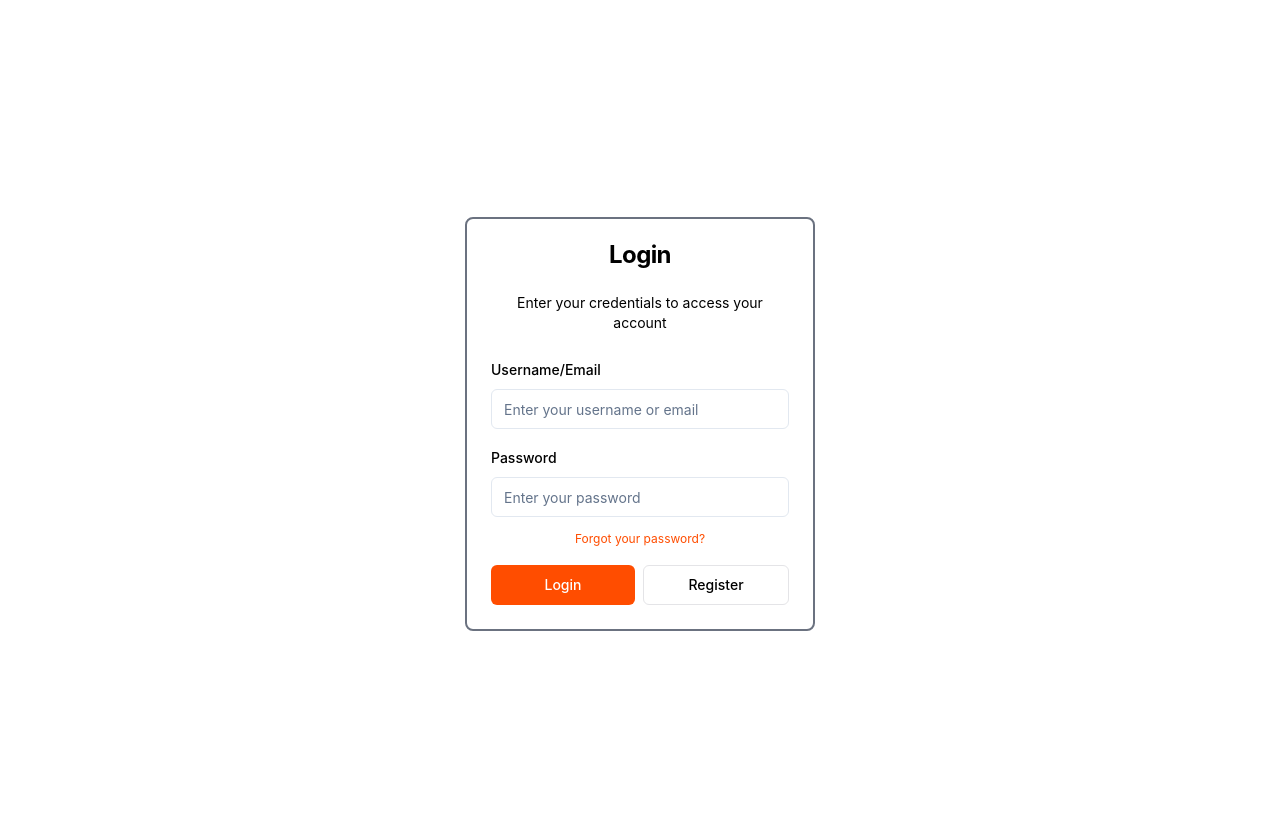
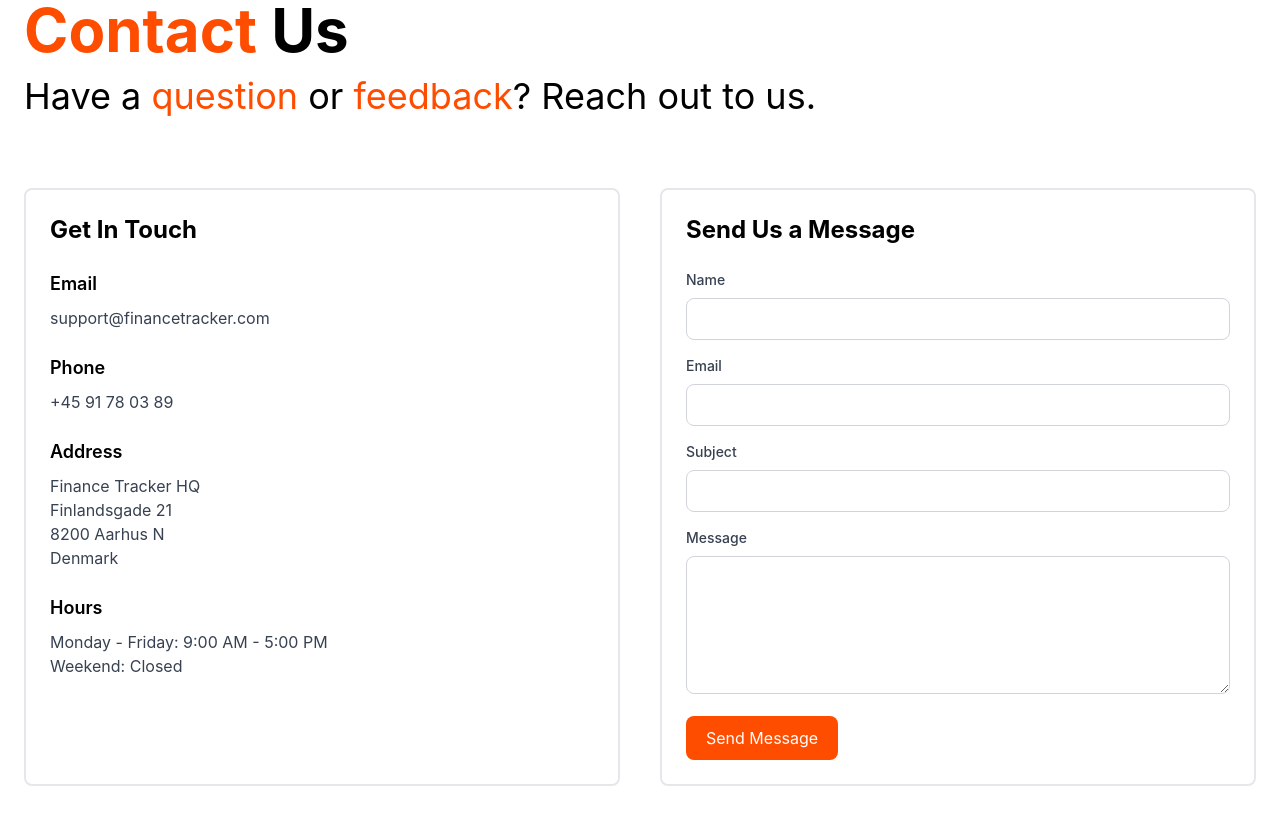
Before and after one commit to Zerefez/FinanceTracker-Frontend-WebApp, a React (Vite) app: page /contact in a window 1280 px wide. Before the commit this address led to /login. Shown: the top 824 px of the page. After the commit the page ends 800 px from the top, so only its background shows below. Built offline with nearby package versions, Linux system fonts and the light colour scheme; no server answers.

Commit message:
Add contact route to RouteConfig for navigation

```diff
--- a/src/components/RouteConfig.tsx
+++ b/src/components/RouteConfig.tsx
@@ -1,6 +1,7 @@
 import { AnimatePresence } from "framer-motion";
 import { Navigate, Route, Routes, useLocation } from "react-router-dom";
 import { useAuth } from "../lib/hooks";
+import Contact from "../pages/Contact";
 import Home from "../pages/Home";
 import JobPage from "../pages/JobPage";
 import { LoginPage } from "../pages/LoginPage";
@@ -46,6 +47,7 @@ const RouteConfig = () => {
         } />
         <Route path="/register" element={<RegisterPage />} />
         <Route path="/logout" element={<LogoutPage />} />
+        <Route path="/contact" element={<Contact />} />
 
         {/* Protected routes */}
         <Route path="/" element={<ProtectedRoutes />}>
--- /dev/null
+++ b/src/pages/Contact.tsx
@@ -0,0 +1,192 @@
+import { useState } from "react";
+import AnimatedText from "../components/ui/animation/animatedText";
+
+export default function Contact() {
+  const [formData, setFormData] = useState({
+    name: "",
+    email: "",
+    subject: "",
+    message: ""
+  });
+
+  const [isSubmitting, setIsSubmitting] = useState(false);
+  const [submitSuccess, setSubmitSuccess] = useState(false);
+  const [submitError, setSubmitError] = useState("");
+
+  const handleChange = (e: React.ChangeEvent<HTMLInputElement | HTMLTextAreaElement | HTMLSelectElement>) => {
+    const { name, value } = e.target;
+    setFormData(prev => ({
+      ...prev,
+      [name]: value
+    }));
+  };
+
+  const handleSubmit = async (e: React.FormEvent) => {
+    e.preventDefault();
+    setIsSubmitting(true);
+    setSubmitError("");
+
+    try {
+      // Simulate API call
+      await new Promise(resolve => setTimeout(resolve, 1000));
+
+      // Reset form
+      setFormData({
+        name: "",
+        email: "",
+        subject: "",
+        message: ""
+      });
+
+      setSubmitSuccess(true);
+      setTimeout(() => setSubmitSuccess(false), 5000);
+    } catch (error) {
+      setSubmitError("There was an error sending your message. Please try again.");
+    } finally {
+      setIsSubmitting(false);
+    }
+  };
+
+  return (
+    <section>
+      <div className="h-full md:px-6">
+        <div className="flex flex-col items-center gap-10 md:flex-row md:items-start md:gap-20">
+          <div className="w-full">
+            <AnimatedText
+              phrases={["Contact Us"]}
+              accentWords={["Contact"]}
+              className="mb-4 text-4xl font-bold md:text-5xl lg:text-6xl"
+              accentClassName="text-accent"
+            />
+            <AnimatedText
+              phrases={["Have a question or feedback? Reach out to us."]}
+              accentWords={["question", "feedback"]}
+              className="mb-8 text-2xl md:text-3xl lg:text-4xl"
+              accentClassName="text-accent"
+            />
+          </div>
+        </div>
+
+        <div className="my-5 grid grid-cols-1 gap-10 md:my-10 md:grid-cols-2">
+          {/* Contact Information */}
+          <div className="w-full rounded-lg border-2 border-gray-200 p-6">
+            <h2 className="mb-6 text-2xl font-bold">Get In Touch</h2>
+
+            <div className="mb-6">
+              <h3 className="mb-2 text-lg font-semibold">Email</h3>
+              <p className="text-gray-700">support@financetracker.com</p>
+            </div>
+
+            <div className="mb-6">
+              <h3 className="mb-2 text-lg font-semibold">Phone</h3>
+              <p className="text-gray-700">+45 91 78 03 89 </p>
+            </div>
+
+            <div className="mb-6">
+              <h3 className="mb-2 text-lg font-semibold">Address</h3>
+              <p className="text-gray-700">
+                Finance Tracker HQ<br />
+                Finlandsgade 21  <br />
+                8200 Aarhus N<br />
+                Denmark
+              </p>
+            </div>
+
+            <div>
+              <h3 className="mb-2 text-lg font-semibold">Hours</h3>
+              <p className="text-gray-700">Monday - Friday: 9:00 AM - 5:00 PM</p>
+              <p className="text-gray-700">Weekend: Closed</p>
+            </div>
+          </div>
+
+          {/* Contact Form */}
+          <div className="w-full rounded-lg border-2 border-gray-200 p-6">
+            <h2 className="mb-6 text-2xl font-bold">Send Us a Message</h2>
+
+            {submitSuccess && (
+              <div className="mb-4 rounded-lg bg-green-100 p-4 text-green-700">
+                Your message has been sent successfully! We'll get back to you soon.
+              </div>
+            )}
+
+            {submitError && (
+              <div className="mb-4 rounded-lg bg-red-100 p-4 text-red-700">
+                {submitError}
+              </div>
+            )}
+
+            <form onSubmit={handleSubmit}>
+              <div className="mb-4">
+                <label htmlFor="name" className="mb-2 block text-sm font-medium text-gray-700">
+                  Name
+                </label>
+                <input
+                  type="text"
+                  id="name"
+                  name="name"
+                  value={formData.name}
+                  onChange={handleChange}
+                  className="w-full rounded-lg border border-gray-300 px-4 py-2 focus:border-accent focus:outline-none focus:ring-2 focus:ring-accent/50"
+                  required
+                />
+              </div>
+
+              <div className="mb-4">
+                <label htmlFor="email" className="mb-2 block text-sm font-medium text-gray-700">
+                  Email
+                </label>
+                <input
+                  type="email"
+                  id="email"
+                  name="email"
+                  value={formData.email}
+                  onChange={handleChange}
+                  className="w-full rounded-lg border border-gray-300 px-4 py-2 focus:border-accent focus:outline-none focus:ring-2 focus:ring-accent/50"
+                  required
+                />
+              </div>
+
+              <div className="mb-4">
+                <label htmlFor="subject" className="mb-2 block text-sm font-medium text-gray-700">
+                  Subject
+                </label>
+                <input
+                  type="text"
+                  id="subject"
+                  name="subject"
+                  value={formData.subject}
+                  onChange={handleChange}
+                  className="w-full rounded-lg border border-gray-300 px-4 py-2 focus:border-accent focus:outline-none focus:ring-2 focus:ring-accent/50"
+                  required
+                />
+              </div>
+
+              <div className="mb-4">
+                <label htmlFor="message" className="mb-2 block text-sm font-medium text-gray-700">
+                  Message
+                </label>
+                <textarea
+                  id="message"
+                  name="message"
+                  value={formData.message}
+                  onChange={handleChange}
+                  rows={5}
+                  className="w-full rounded-lg border border-gray-300 px-4 py-2 focus:border-accent focus:outline-none focus:ring-2 focus:ring-accent/50"
+                  required
+                ></textarea>
+              </div>
+
+              <button
+                type="submit"
+                disabled={isSubmitting}
+                className="rounded-lg bg-accent px-5 py-2.5 text-center text-white transition-colors duration-200 hover:bg-accent/90 focus:outline-none focus:ring-4 focus:ring-accent/50 disabled:opacity-70"
+              >
+                {isSubmitting ? "Sending..." : "Send Message"}
+              </button>
+            </form>
+          </div>
+        </div>
+      </div>
+    </section>
+  );
+}
```
